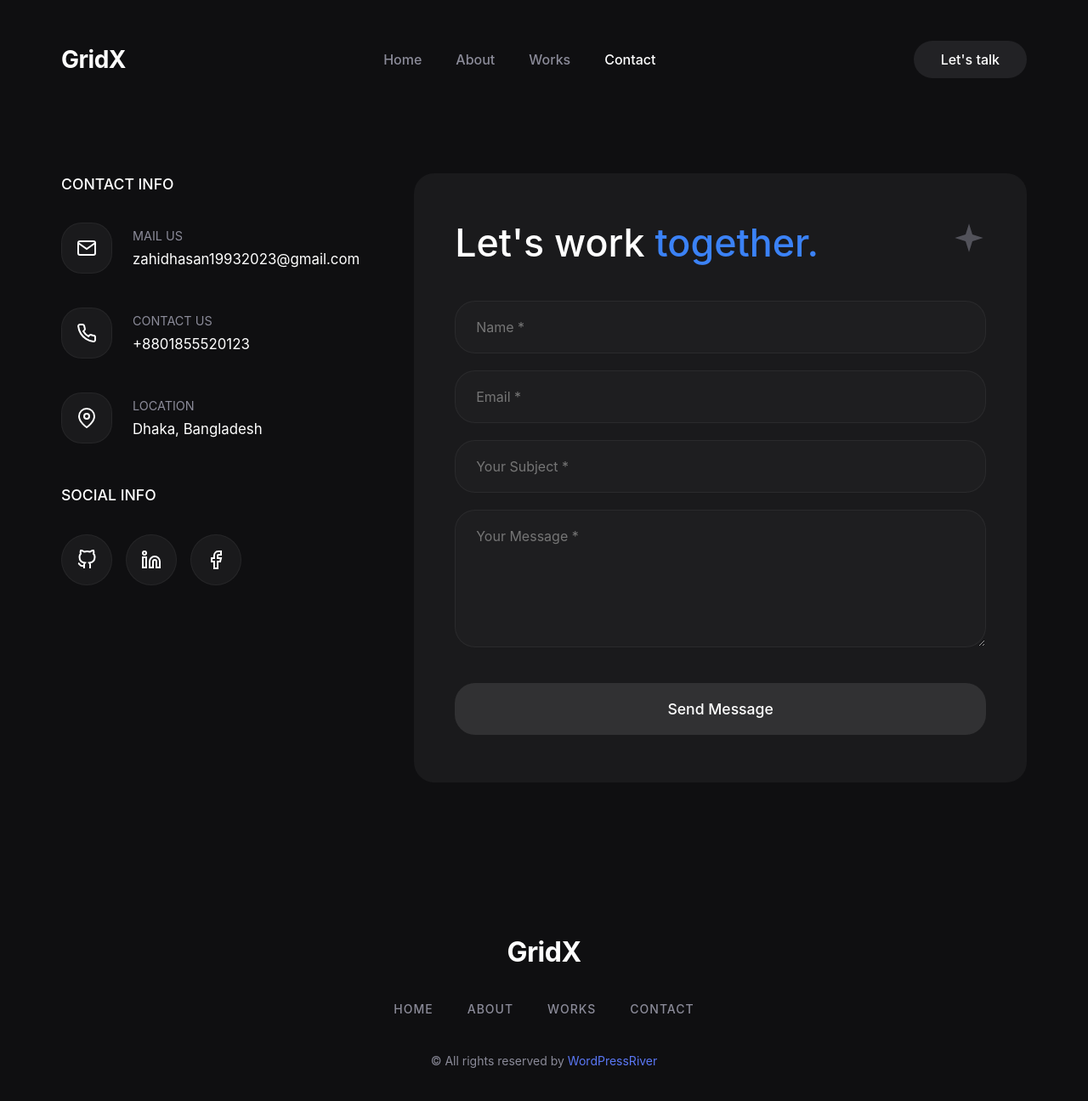
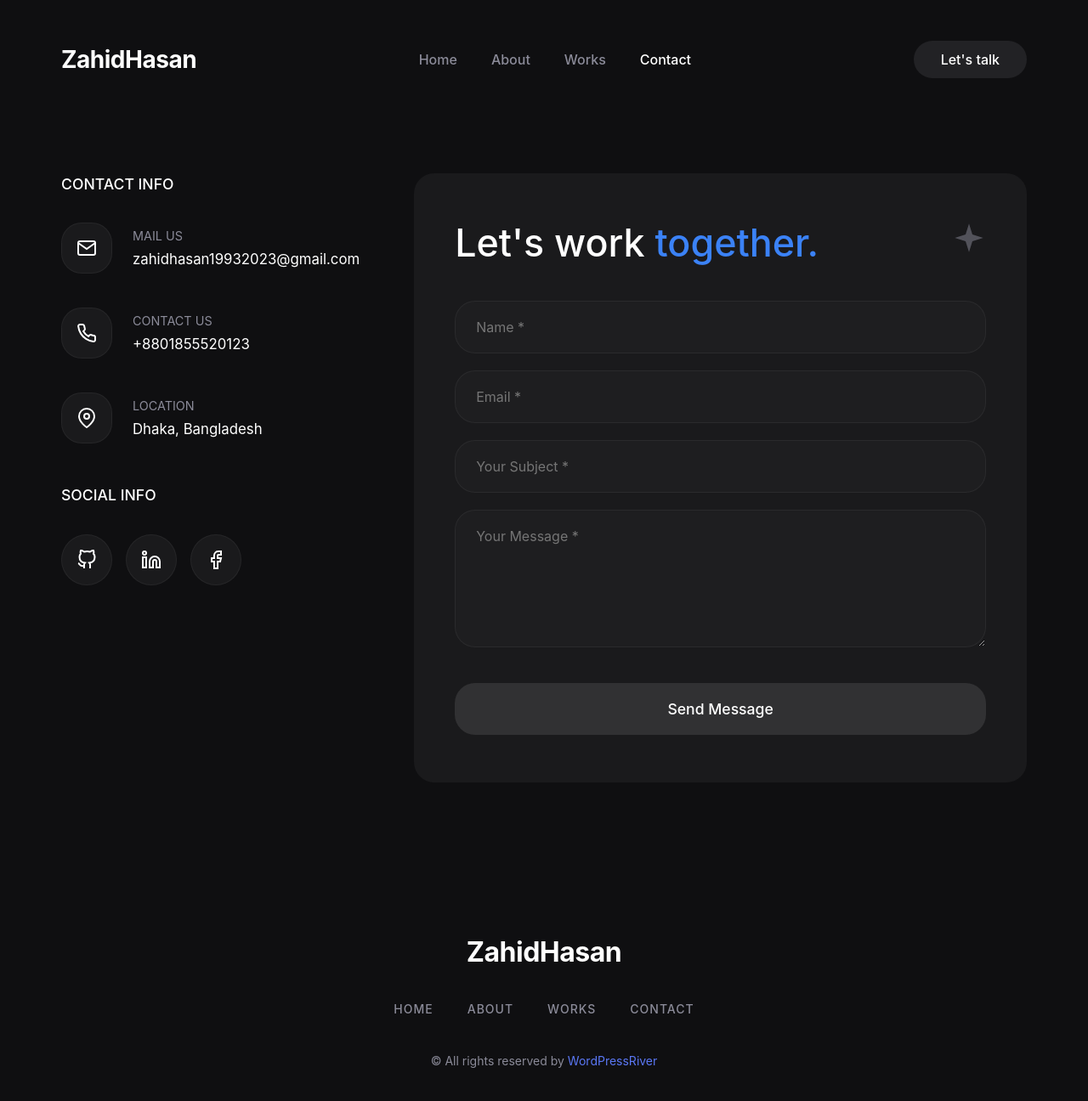
Before and after one commit to DevZahidHasan/portfolio, a React (Vite) app: page /contact in a window 1280 px wide. Shown: the top 1296 px of the page at 85% size. Built offline with nearby package versions, Linux system fonts and the light colour scheme.

Commit message:
logo chnages

```diff
--- a/src/components/Footer.jsx
+++ b/src/components/Footer.jsx
@@ -5,7 +5,7 @@ function Footer() {
   return (
     <footer className="footer">
       <div className="footer-logo">
-        <a href="/">Grid<span>X</span></a>
+        <a href="/">Zahid<span>Hasan</span></a>
       </div>
 
       <nav className="footer-nav">
--- a/src/components/Header.jsx
+++ b/src/components/Header.jsx
@@ -9,7 +9,7 @@ function Header() {
   return (
     <header className="header flex-between">
       <div className="logo">
-        <Link to="/">Grid<span>X</span></Link>
+        <Link to="/">Zahid<span>Hasan</span></Link>
       </div>
 
       <nav className={`nav-links ${isMenuOpen ? 'mobile-open' : ''}`}>
```
